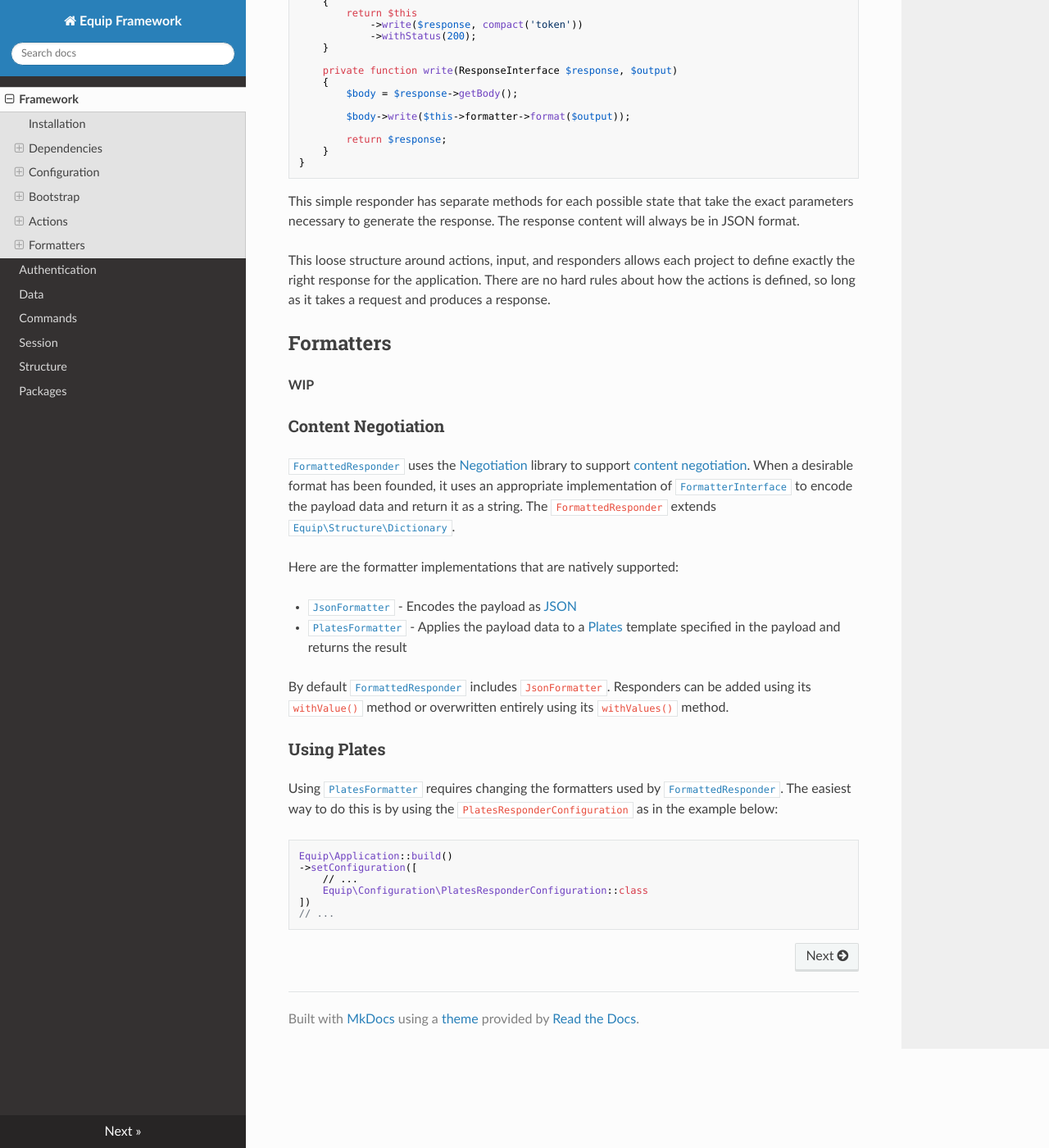
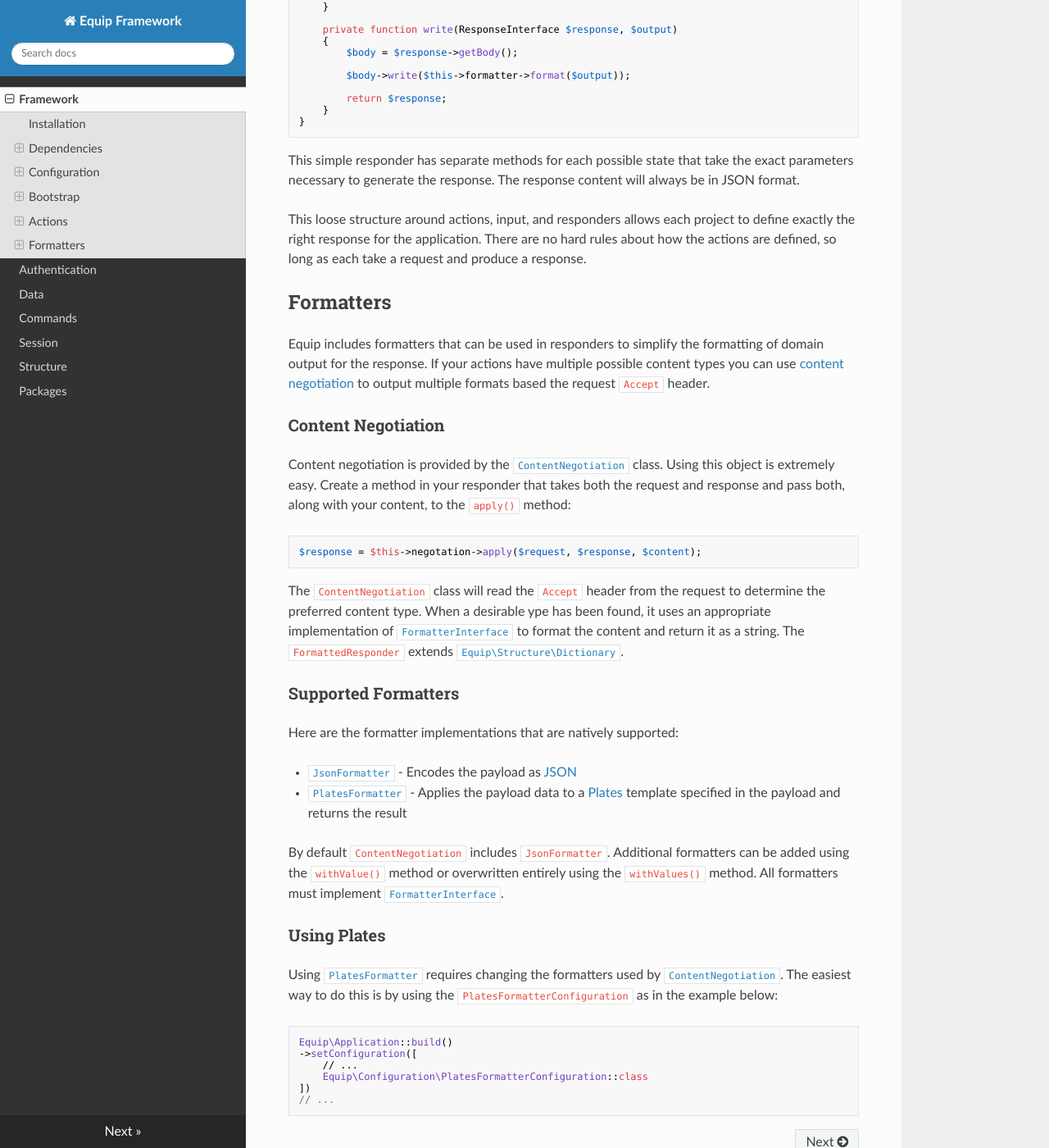
Before and after one commit to equip/framework, an MkDocs documentation site: the page built from docs/index.md, in a window 1280 px wide and 1400 px high, scrolled down 11210 px. Shown: the whole window at 82% size. Built offline with MkDocs 1.6.1, drawn with Linux system fonts in a browser that asks for light colours; nearby versions of some CDN libraries; old or Windows-style settings are respelled for this version of MkDocs; some of the changed text lies outside the part shown.

Commit message:
Fix typos and complete formatter docs

````diff
--- a/docs/index.md
+++ b/docs/index.md
@@ -118,7 +117,7 @@ The following configurations are available but not used by default:
 * [`EnvConfiguration`](https://github.com/equip/framework/blob/master/src/Configuration/EnvConfiguration.php) - Use [Dotenv](https://github.com/josegonzalez/php-dotenv) to populate the content of [`Env`](https://github.com/equip/framework/blob/master/src/Env.php)
 * [`MonologConfiguration`](https://github.com/equip/framework/blob/master/src/Configuration/MonologConfiguration.php) - Use [Monolog](https://github.com/Seldaek/monolog/) for the framework [PSR-3](http://www.php-fig.org/psr/psr-3/) implementation
 * [`PlatesConfiguration`](https://github.com/equip/framework/blob/master/src/Configuration/PlatesConfiguration.php) - Configure the [Plates](http://platesphp.com/) template engine
-* [`PlatesFormatterConfiguration`](https://github.com/equip/framework/blob/master/src/Configuration/PlatesFormatterConfiguration.php) - Use [Plates](http://platesphp.com/) to output HTML in [content negotiation](#content-negotiation)
+* [`PlatesFormatterConfiguration`](https://github.com/equip/framework/blob/master/src/Configuration/PlatesFormatterConfiguration.php) - Use [Plates](http://platesphp.com/) to output HTML for [content negotiation](#content-negotiation)
 * [`RedisConfiguration`](https://github.com/equip/framework/blob/master/src/Configuration/RedisConfiguration.php) - Use [Redis](http://redis.io) for in-memory store
 
 #### Setting The Env File
@@ -320,11 +319,11 @@ For a Equip application to handle requests properly it will require some middlew
 
 The following middlewares are typically used by default, in this order:
 
-* [`Relay\Middleware\ResponseSender`](https://github.com/relayphp/Relay.Middleware/blob/master/src/ResponseSender.php) - Outputs data from the [PSR-7 Response object](https://github.com/php-fig/http-message/blob/master/src/ResponseInterface.php) to be sent back to the client
-* [`Equip\Handler\ExceptionHandler`](https://github.com/equip/framework/blob/master/src/Handler/ExceptionHandler.php) - Handles exceptions thrown by subsequent middlewares and domains by [logging the exception](https://github.com/php-fig/fig-standards/blob/master/accepted/PSR-3-logger-interface.md#13-context) and returning an appropriate application-level response
-* [`Equip\Handler\RouteHandler`](https://github.com/equip/framework/blob/master/src/Handler/RouteHandler.php) - Resolves the request route to the corresponding action to execute
-* [`Equip\Handler\ContentHandler`](https://github.com/equip/framework/blob/master/src/Handler/ContentHandler.php) - Parses request bodies encoded in common formats and makes the parsed version available via the `getParsedBody()` method of the [PSR-7 Request object](https://github.com/php-fig/http-message/blob/master/src/ServerRequestInterface.php)
-* [`Equip\Handler\ActionHandler`](https://github.com/equip/framework/blob/master/src/Handler/ActionHandler.php) - Invokes the [domain](https://github.com/pmjones/adr#model-vs-domain) corresponding to the resolved [action](https://github.com/pmjones/adr#controller-vs-action), applies the [responder](https://github.com/pmjones/adr#view-vs-responder) to the resulting payload, and returns the resulting response
+* [`Relay\Middleware\ResponseSender`](https://github.com/relayphp/Relay.Middleware/blob/master/src/ResponseSender.php) - Outputs data from the [PSR-7 Response object](https://github.com/php-fig/http-message/blob/master/src/ResponseInterface.php) to be sent back to the client.
+* [`Equip\Handler\ExceptionHandler`](https://github.com/equip/framework/blob/master/src/Handler/ExceptionHandler.php) - Handles exceptions thrown by subsequent middlewares and domains by [logging the exception](https://github.com/php-fig/fig-standards/blob/master/accepted/PSR-3-logger-interface.md#13-context) and returning an appropriate application response.
+* [`Equip\Handler\RouteHandler`](https://github.com/equip/framework/blob/master/src/Handler/RouteHandler.php) - Resolves the request route to the corresponding action to execute.
+* [`Equip\Handler\ContentHandler`](https://github.com/equip/framework/blob/master/src/Handler/ContentHandler.php) - Parses request bodies encoded in common formats and makes the parsed version available via the `getParsedBody()` method of the [PSR-7 Request object](https://github.com/php-fig/http-message/blob/master/src/ServerRequestInterface.php).
+* [`Equip\Handler\ActionHandler`](https://github.com/equip/framework/blob/master/src/Handler/ActionHandler.php) - Provides a boundary between HTTP details and your [domain logic](https://en.wikipedia.org/wiki/Business_logic). This is the entry point into the [ADR triad](http://pmjones.io/adr/) that invokes [actions](#actions) to read the request and populate the HTTP response.
 
 #### Custom Middleware
 
@@ -535,32 +534,40 @@ class LoginResponder
 
 This simple responder has separate methods for each possible state that take the exact parameters necessary to generate the response. The response content will always be in JSON format.
 
-This loose structure around actions, input, and responders allows each project to define exactly the right response for the application. There are no hard rules about how the actions is defined, so long as it takes a request and produces a response.
+This loose structure around actions, input, and responders allows each project to define exactly the right response for the application. There are no hard rules about how the actions are defined, so long as each take a request and produce a response.
 
 ## Formatters
 
-**WIP**
+Equip includes formatters that can be used in responders to simplify the formatting of domain output for the response. If your actions have multiple possible content types you can use [content negotiation](https://en.wikipedia.org/wiki/Content_negotiation) to output multiple formats based the request `Accept` header.
 
 ### Content Negotiation
 
-[`FormattedResponder`](https://github.com/equip/framework/blob/master/src/Responder/FormattedResponder.php) uses the [Negotiation](https://github.com/willdurand/negotiation) library to support [content negotiation](https://en.wikipedia.org/wiki/Content_negotiation). When a desirable format has been founded, it uses an appropriate implementation of [`FormatterInterface`](https://github.com/equip/framework/blob/master/src/Formatter/FormatterInterface.php) to encode the payload data and return it as a string. The `FormattedResponder` extends [`Equip\Structure\Dictionary`](https://github.com/equip/structure/blob/master/src/Dictionary.php).
+Content negotiation is provided by the [`ContentNegotiation`](https://github.com/equip/framework/blob/master/src/ContentNegotiation.php) class. Using this object is extremely easy. Create a method in your responder that takes both the request and response and pass both, along with your content, to the `apply()` method:
+
+```php
+$response = $this->negotation->apply($request, $response, $content);
+```
+
+The `ContentNegotiation` class will read the `Accept` header from the request to determine the preferred content type. When a desirable ype has been found, it uses an appropriate implementation of [`FormatterInterface`](https://github.com/equip/framework/blob/master/src/Formatter/FormatterInterface.php) to format the content and return it as a string. The `FormattedResponder` extends [`Equip\Structure\Dictionary`](https://github.com/equip/structure/blob/master/src/Dictionary.php).
+
+### Supported Formatters
 
 Here are the formatter implementations that are natively supported:
 
 * [`JsonFormatter`](https://github.com/equip/framework/blob/master/src/Formatter/JsonFormatter.php) - Encodes the payload as [JSON](http://www.json.org/)
 * [`PlatesFormatter`](https://github.com/equip/framework/blob/master/src/Formatter/PlatesFormatter.php) - Applies the payload data to a [Plates](http://platesphp.com/) template specified in the payload and returns the result
 
-By default [`FormattedResponder`](https://github.com/equip/framework/blob/master/src/Responder/FormattedResponder.php) includes `JsonFormatter`. Responders can be added using its `withValue()` method or overwritten entirely using its `withValues()` method.
+By default `ContentNegotiation` includes `JsonFormatter`. Additional formatters can be added using the `withValue()` method or overwritten entirely using the `withValues()` method. All formatters must implement [`FormatterInterface`](https://github.com/equip/framework/blob/master/src/Formatter/FormatterInterface.php).
 
 ### Using Plates
 
-Using [`PlatesFormatter`](https://github.com/equip/framework/blob/master/src/Formatter/PlatesFormatter.php) requires changing the formatters used by [`FormattedResponder`](https://github.com/equip/framework/blob/master/src/Responder/FormattedResponder.php). The easiest way to do this is by using the `PlatesResponderConfiguration` as in the example below:
+Using [`PlatesFormatter`](https://github.com/equip/framework/blob/master/src/Formatter/PlatesFormatter.php) requires changing the formatters used by [`ContentNegotiation`](https://github.com/equip/framework/blob/master/src/ContentNegotiation.php). The easiest way to do this is by using the `PlatesFormatterConfiguration` as in the example below:
 
 ```php
 Equip\Application::build()
 ->setConfiguration([
     // ...
-    Equip\Configuration\PlatesResponderConfiguration::class
+    Equip\Configuration\PlatesFormatterConfiguration::class
 ])
 // ...
 ```
````
Also changed, not shown: other parts of docs/index.md (+6 -7 lines).
